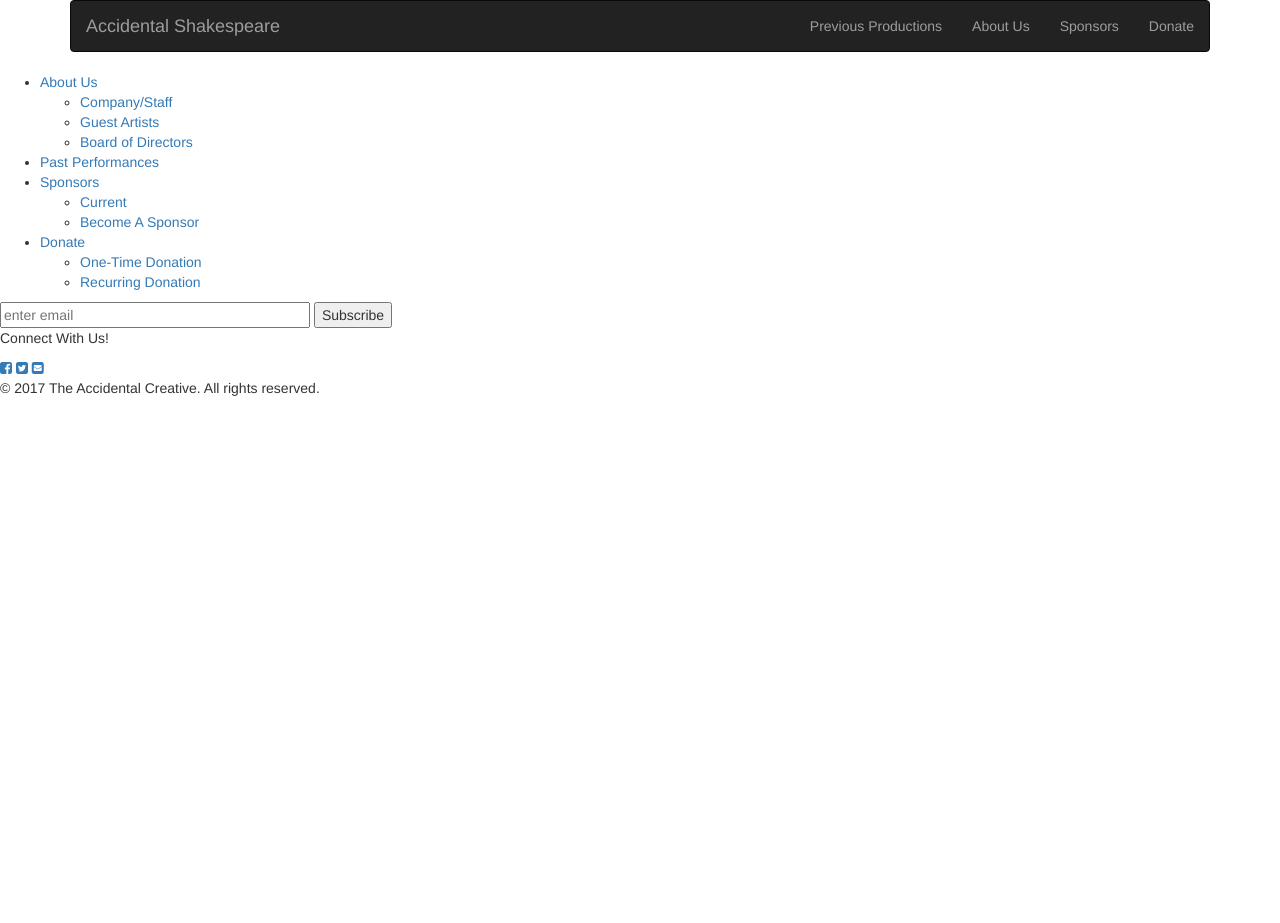
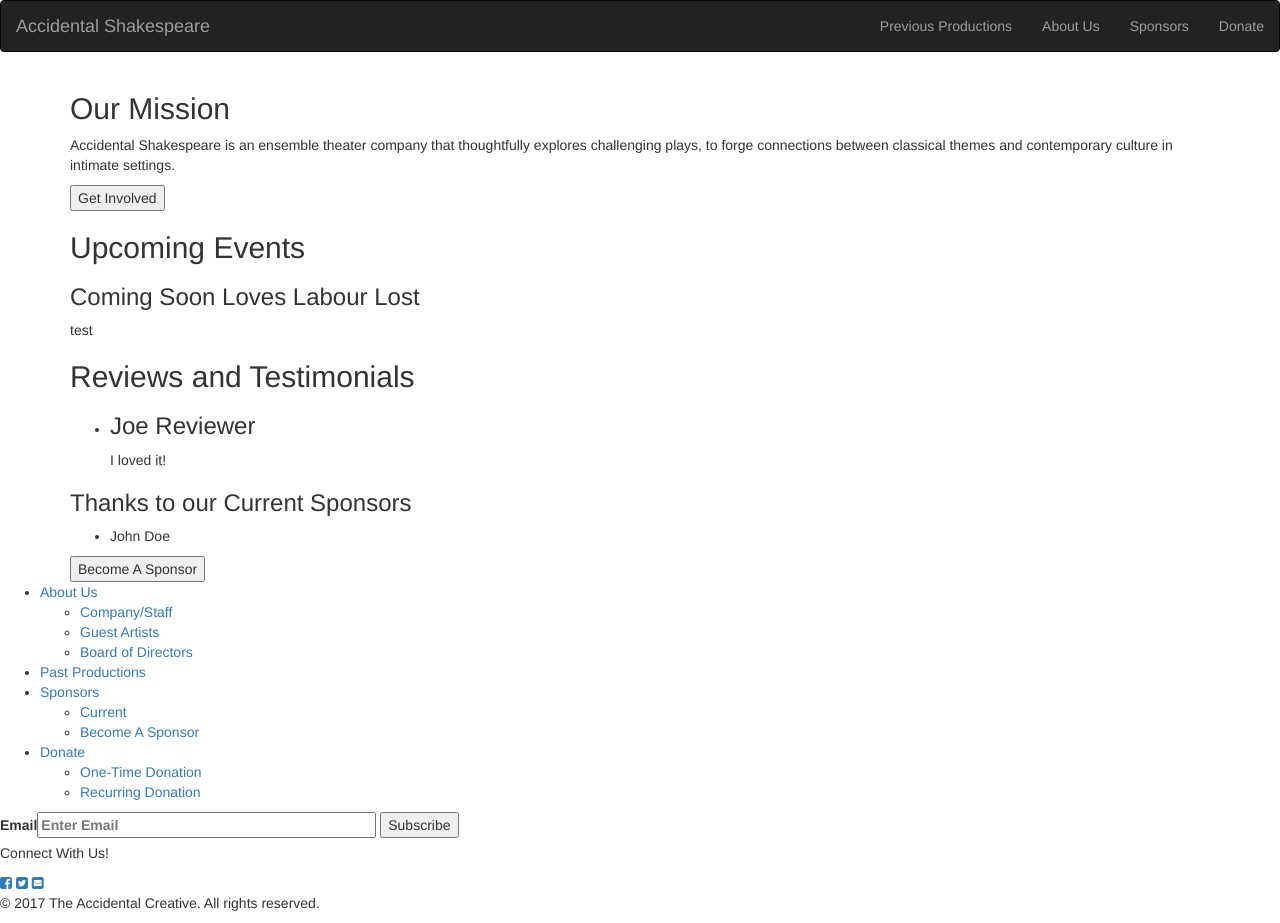
Before and after one commit to jepetersohn/company-site, a Jekyll site: the page built from index.html, in a window 1280 px wide. Built offline with Jekyll 4.4.1, drawn with Linux system fonts in a browser that asks for light colours; nearby versions of some CDN libraries; before the commit the page ends 900 px from its top, so only the background shows below that.

Commit message:
Homepage (#26)
* setup basic structure for upcoming events, and html for main homepage

* add text for homepage sponsors, reviews and upcoming events. create includes for reviews, upcoming events.

* missed one conflict in gemfile.lock

* fix index page with scripts

* saving progress on integrating sponsor work into homepage

* change to gemfile.lock

* update sponsor file structure

* fix sponsors files so that content loads

* fix sponsors so that they populate on home page as well

* add button for becoming a sponsor

* fix html errors

* update comment for anchor tag placeholder in sponsor page

* convert tabs to spaces

* convert tabs to spaces for multiple files

```diff
--- a/_config.yml
+++ b/_config.yml
@@ -39,3 +39,6 @@ collections:
   productions:
     output: true
     permalink: /productions/:path/
+  upcoming:
+  reviews:
+  sponsors:
--- /dev/null
+++ b/_includes/current_sponsors.html
@@ -0,0 +1,11 @@
+<div id="current-sponsors-container">
+        <a class="current"></a>
+        <h3>Thanks to our Current Sponsors</h3>
+        <div id="current-sponsors-list">
+            <ul>
+                {% for sponsor in site.sponsors %}
+                <li>{{sponsor.name}}</li>
+                {% endfor %}
+            </ul>
+        </div>
+</div>
--- a/_includes/footer.html
+++ b/_includes/footer.html
@@ -11,10 +11,10 @@
                   </ul>
               </li>
               <li class="footer-nav-item">
-                  <a class="footer-nav-link" href="/past_performances">Past Performances</a>
+                  <a class="footer-nav-link" href="/past-productions">Past Productions</a>
               </li>
               <li class="footer-nav-item">
-                  <a class="footer-nav-link" href="/sponsors#current">Sponsors</a>
+                  <a class="footer-nav-link" href="/sponsors">Sponsors</a>
                   <ul class="footer-subnav">
                       <li class="footer-subnav-item"><a class="footer-subnav-link" href="/sponsors#current">Current</a></li>
                       <li class="footer-subnav-item"><a class="footer-subnav-link" href="/sponsors#new">Become A Sponsor</a></li>
@@ -34,7 +34,8 @@
                           <form id="mc-embedded-subscribe-form" class="validate" action="//accidentalshakespeare.us8.list-manage.com/subscribe/post?u=62e153225217fde3b5c71b8f9&amp;id=77a38c823e" method="post" name="mc-embedded-subscribe-form" target="_blank">
                               <div id="mc_embed_signup_scroll">
                                   <div class="mc-field-group">
-                                      <input id="mce-EMAIL" class="required email" type="email" name="EMAIL" placeholder="enter email" value="" size="35" />
+                                      <label class="required email">Email<input id="mce-EMAIL" class="required email" type="email" name="EMAIL" placeholder="Enter Email" value="" size="35" /></label>
+
                                       <input id="mc-embedded-subscribe" class="button" type="submit" name="subscribe" value="Subscribe" />
                                   </div>
                               </div>
@@ -47,11 +48,11 @@
   </div>
   <div class="scl">
       <p class="scl-headline">Connect With Us!</p>
-      <a class="scl-link" href="https://www.facebook.com/AccShakes/?fref=ts" title="Facebook"><i class="fa fa-facebook-square" aria-hidden="true"></i>
+      <a class="scl-link" href="https://www.facebook.com/AccShakes/?fref=ts" title="Facebook"><em class="fa fa-facebook-square" aria-hidden="true"></em>
       </a>
-      <a class="scl-link" href="https://twitter.com/accshakes" title="Twitter"><i class="fa fa-twitter-square" aria-hidden="true"></i>
+      <a class="scl-link" href="https://twitter.com/accshakes" title="Twitter"><em class="fa fa-twitter-square" aria-hidden="true"></em>
       </a>
-      <a class="scl-link" href="mailto:accshakes@gmail.com" title="Email"><i class="fa fa-envelope-square" aria-hidden="true"></i>
+      <a class="scl-link" href="mailto:accshakes@gmail.com" title="Email"><em class="fa fa-envelope-square" aria-hidden="true"></em>
       </a>
   </div>
   <div class="footer-inner-bottom">
--- /dev/null
+++ b/_includes/reviews.html
@@ -0,0 +1,9 @@
+<h2>Reviews and Testimonials</h2>
+<ul>
+    {% for review in site.reviews %}
+    <li>
+        <h3>{{ review.name }}</h3>
+        <p>{{ review.text }}</p>
+    </li>
+    {% endfor %}
+</ul>
--- /dev/null
+++ b/_includes/upcoming.html
@@ -0,0 +1,8 @@
+<h2>Upcoming Events</h2>
+{% for event in site.upcoming %}
+<div class="upcoming-item">
+    <!-- <img src=""> -->
+    <h3>{{ event.title }}</h3>
+    <p>test</p>
+</div>
+{% endfor %}
--- a/_layouts/default.html
+++ b/_layouts/default.html
@@ -4,13 +4,13 @@
 	{% include head.html %}
 
 	<body>
+		<header>
+		{% include navbar.html %}
+		</header>
 		<div class="container">
-			{% include navbar.html %}
-			<section class="content">
-        {{ content }}
-      </section>
+		{{ content }}
 		</div>
+  	    {% include footer.html %}
 	</body>
-  {% include script.html %}
-  {% include footer.html %}
+    {% include script.html %}
 </html>
--- a/index.html
+++ b/index.html
@@ -1,3 +1,24 @@
 ---
 layout: default
+permalink: "/"
 ---
+<div class="mission-statement">
+    <h2>Our Mission</h2>
+    <p>Accidental Shakespeare is an ensemble theater company that thoughtfully explores challenging plays, to forge connections between classical themes and contemporary culture in intimate settings.</p>
+    <!-- need to decide where Get Involved links to -->
+    <form action="/join" class="button">
+        <input type="submit" value="Get Involved" />
+    </form>
+</div>
+<div class="upcoming-events">
+    {% include upcoming.html %}
+</div>
+<div class="reviews">
+    {% include reviews.html %}
+</div>
+<div class="sponsors">
+    {% include current_sponsors.html %}
+    <form action="/sponsors" class="button">
+        <input type="submit" value="Become A Sponsor" />
+    </form>
+</div>
--- a/sponsors.html
+++ b/sponsors.html
@@ -1,3 +1,3 @@
 ---
-layout: default
+layout: sponsor_show
 ---
```
Also changed, not shown: _layouts/sponsor_show.html (added, +19 -0 lines), _layouts/sponsors.html (deleted, +0 -20 lines), _reviews/tempest_review.md (added, +4 -0 lines), _sponsors/John_Doe.md (added, +3 -0 lines), _upcoming/love_labour_lost_2017.md (added, +4 -0 lines), sponsors/index.md (deleted, +0 -52 lines), Gemfile.lock.
